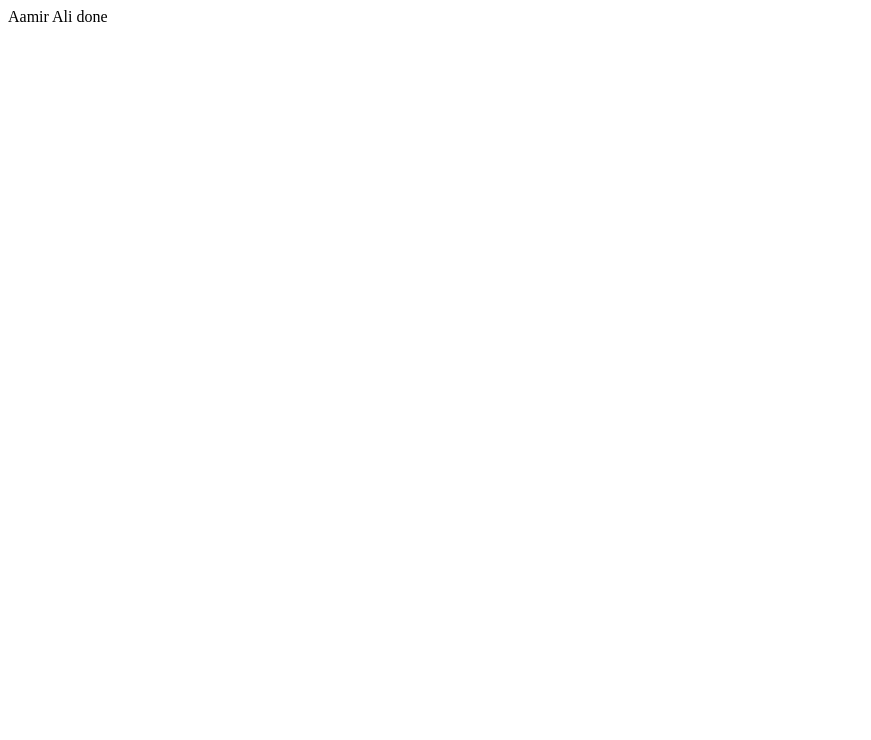
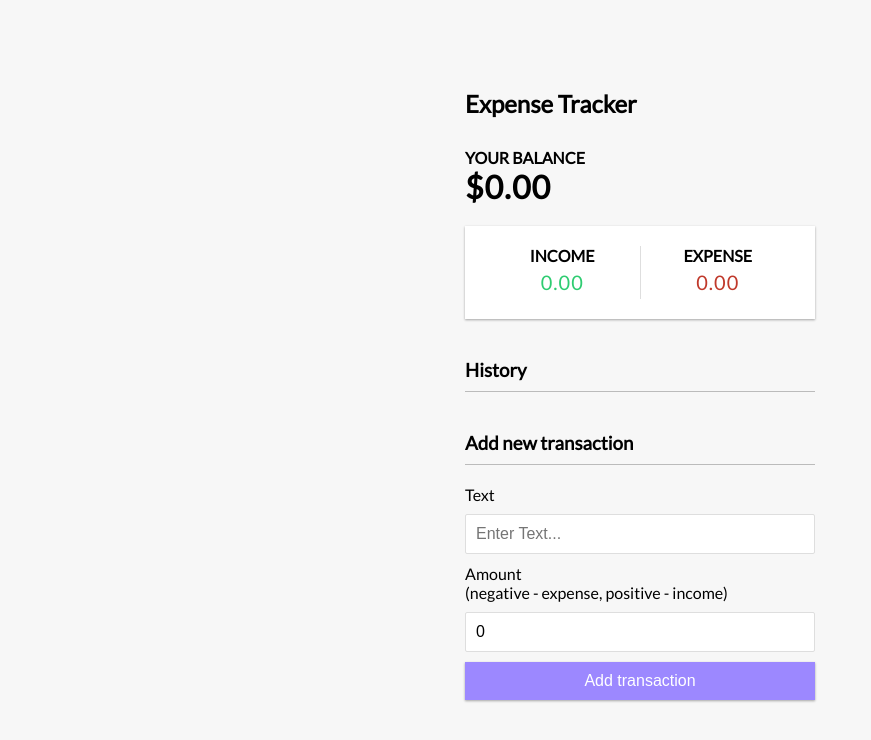
Before and after one commit to aamirali72/Bootcamp2020-Expensetrackerapp, a React (Create React App) app: page / in a window 1280 px wide. Shown: the top 740 px of the page, without its empty margins (0-871 px from the left). Built offline with nearby package versions, Linux system fonts and the light colour scheme.

Commit message:
updated filed from main folder

```diff
--- a/src/App.css
+++ b/src/App.css
@@ -0,0 +1,151 @@
+@import url('https://fonts.googleapis.com/css?family=Lato&display=swap');
+
+:root {
+    --box-shadow: 0 1px 3px rgba(0, 0, 0, 0.12), 0 1px 2px rgba(0, 0, 0, 0.24);
+}
+
+* {
+    box-sizing: border-box;
+}
+
+body {
+    background-color: #f7f7f7;
+    display: flex;
+    flex-direction: column;
+    align-items: center;
+    justify-content: center;
+    min-height: 100vh;
+    margin: 0;
+    font-family: 'Lato', sans-serif;
+}
+
+.container {
+    margin: 30px auto;
+    width: 350px;
+}
+
+h1 {
+    letter-spacing: 1px;
+    margin: 0;
+}
+
+h3 {
+    border-bottom: 1px solid #bbb;
+    padding-bottom: 10px;
+    margin: 40px 0 10px;
+}
+
+h4 {
+    margin: 0;
+    text-transform: uppercase;
+}
+
+.inc-exp-container {
+    background-color: #fff;
+    box-shadow: var(--box-shadow);
+    padding: 20px;
+    display: flex;
+    justify-content: space-between;
+    margin: 20px 0;
+}
+
+.inc-exp-container>div {
+    flex: 1;
+    text-align: center;
+}
+
+.inc-exp-container>div:first-of-type {
+    border-right: 1px solid #dedede;
+}
+
+.money {
+    font-size: 20px;
+    letter-spacing: 1px;
+    margin: 5px 0;
+}
+
+.money.plus {
+    color: #2ecc71;
+}
+
+.money.minus {
+    color: #c0392b;
+}
+
+label {
+    display: inline-block;
+    margin: 10px 0;
+}
+
+input[type='text'],
+input[type='number'] {
+    border: 1px solid #dedede;
+    border-radius: 2px;
+    display: block;
+    font-size: 16px;
+    padding: 10px;
+    width: 100%;
+}
+
+.btn {
+    cursor: pointer;
+    background-color: #9c88ff;
+    box-shadow: var(--box-shadow);
+    color: #fff;
+    border: 0;
+    display: block;
+    font-size: 16px;
+    margin: 10px 0 30px;
+    padding: 10px;
+    width: 100%;
+}
+
+.btn:focus,
+.delete-btn:focus {
+    outline: 0;
+}
+
+.list {
+    list-style-type: none;
+    padding: 0;
+    margin-bottom: 40px;
+}
+
+.list li {
+    background-color: #fff;
+    box-shadow: var(--box-shadow);
+    color: #333;
+    display: flex;
+    justify-content: space-between;
+    position: relative;
+    padding: 10px;
+    margin: 10px 0;
+}
+
+.list li.plus {
+    border-right: 5px solid #2ecc71;
+}
+
+.list li.minus {
+    border-right: 5px solid #c0392b;
+}
+
+.delete-btn {
+    cursor: pointer;
+    background-color: #e74c3c;
+    border: 0;
+    color: #fff;
+    font-size: 20px;
+    line-height: 20px;
+    padding: 2px 5px;
+    position: absolute;
+    top: 50%;
+    left: 0;
+    transform: translate(-100%, -50%);
+    opacity: 0;
+    transition: opacity 0.3s ease;
+}
+
+.list li:hover .delete-btn {
+    opacity: 1;
+}
--- a/src/App.js
+++ b/src/App.js
@@ -1,12 +1,28 @@
 import React from 'react';
+import { Header } from './components/Header';
+import { Balance } from './components/Balance';
+import { IncomeExpenses } from './components/IncomeExpenses';
+import { TransactionList } from './components/TransactionList';
+import { AddTransaction } from './components/AddTransaction';
+
+import { GlobalProider } from './context/GlobalState';
+
 import './App.css';
 
 function App() {
-  return <>Aamir Ali done
-  </>;
+	return (
+		<GlobalProider>
+			<Header />
+			<div className="container">
+				<Balance />
+				<IncomeExpenses />
+				<TransactionList />
+				<AddTransaction />
+			</div>
+		</GlobalProider>
+	);
 }
 
 export default App;
 
-
 // secret-test.surge.sh
--- /dev/null
+++ b/src/components/AddTransaction.js
@@ -0,0 +1,42 @@
+import React, { useState, useContext } from 'react'
+import { GlobalContext } from '../context/GlobalState'
+
+export const AddTransaction = () => {
+    const [text, setText] = useState('');
+    const [amount, setAmount] = useState(0);
+
+    const { addTransaction } = useContext(GlobalContext);
+
+    const onSubmit = e => {
+        e.preventDefault();
+
+        const newTreansaction = {
+            id: Math.floor(Math.random() * 100000000),
+            text,
+            amount: +amount
+        }
+
+        addTransaction(newTreansaction);
+    }
+
+    return (
+        <>
+            <h3>Add new transaction</h3>
+            <form onSubmit={onSubmit}>
+                <div className="from-control">
+                    <label htmlFor="text">Text</label>
+                    <input type="text" value={text} onChange={(e) => setText(e.target.value)}
+                        placeholder="Enter Text..." />
+                </div>
+                <div className="form-control">
+                    <label htmlFor="Amount">
+                        Amount<br />
+                    (negative - expense, positive - income)</label>
+                    <input type="number" value={amount} onChange={(e) => setAmount(e.target.value)}
+                        placeholder="Enter amount..." />
+                </div>
+                <button className="btn">Add transaction</button>
+            </form>
+        </>
+    )
+}
--- /dev/null
+++ b/src/components/Balance.js
@@ -0,0 +1,16 @@
+import React, {useContext} from 'react';
+import { GlobalContext } from '../context/GlobalState'
+
+export const Balance = () => {
+	const { transactions } = useContext(GlobalContext)
+
+	const amounts = transactions.map(transaction => transaction.amount);
+	const total = amounts.reduce((acc, item) => (acc += item), 0).toFixed(2);
+
+	return (
+		<>
+			<h4>Your Balance</h4>
+			<h1>${total}</h1>
+		</>
+	);
+};
--- /dev/null
+++ b/src/components/Header.js
@@ -0,0 +1,9 @@
+import React from 'react'
+
+export const Header = () => {
+    return (
+        <h2>
+            Expense Tracker
+        </h2>
+    )
+}
--- /dev/null
+++ b/src/components/IncomeExpenses.js
@@ -0,0 +1,25 @@
+import React, { useContext } from 'react';
+import { GlobalContext } from '../context/GlobalState';
+
+export const IncomeExpenses = () => {
+	const { transactions } = useContext(GlobalContext);
+
+	const amounts = transactions.map((transaction) => transaction.amount);
+
+	const income = amounts.filter((item) => item > 0).reduce((acc, item) => (acc += item), 0).toFixed(2);
+
+	const expense = (amounts.filter((item) => item < 0).reduce((acc, item) => (acc += item), 0) * -1).toFixed(2);
+
+	return (
+		<div className="inc-exp-container">
+			<div>
+				<h4>Income</h4>
+				<p className="money plus">{income}</p>
+			</div>
+			<div>
+				<h4>Expense</h4>
+				<p className="money minus">{expense}</p>
+			</div>
+		</div>
+	);
+};
--- /dev/null
+++ b/src/components/Transaction.js
@@ -0,0 +1,20 @@
+import React, { useContext } from 'react';
+import { GlobalContext } from '../context/GlobalState';
+
+export const Transaction = ({ transaction }) => {
+	const { deleteTransaction } = useContext(GlobalContext);
+
+	const sign = transaction.amount < 0 ? '-' : '+';
+
+	return (
+		<li className={transaction.amount < 0 ? 'minus' : 'plus'}>
+			{transaction.text}{' '}
+			<span>
+				{sign}${Math.abs(transaction.amount)}
+			</span>
+			<button onClick={() => deleteTransaction(transaction.id)} className="delete-btn">
+				x
+			</button>
+		</li>
+	);
+};
--- /dev/null
+++ b/src/components/TransactionList.js
@@ -0,0 +1,17 @@
+import React, { useContext } from 'react';
+import {Transaction} from './Transaction';
+
+import { GlobalContext } from '../context/GlobalState';
+
+export const TransactionList = () => {
+	const { transactions } = useContext(GlobalContext);
+
+	return (
+		<>
+			<h3>History</h3>
+			<ul className="list">
+				{transactions.map(transaction => (<Transaction key={transaction.id} transaction={transaction}/>))}
+			</ul>
+		</>
+	)
+}
--- /dev/null
+++ b/src/context/AppReducer.js
@@ -0,0 +1,16 @@
+export default (state, action) => {
+	switch (action.type) {
+		case 'DELETE_TRANSACTION':
+			return {
+				...state,
+				transactions: state.transactions.filter((transaction) => transaction.id !== action.payload)
+			};
+		case 'ADD_TRANSACTION':
+			return {
+				...state,
+				transactions: [ action.payload, ...state.transactions ]
+			};
+		default:
+			return state;
+	}
+};
--- /dev/null
+++ b/src/context/GlobalState.js
@@ -0,0 +1,36 @@
+import React, { createContext, useReducer } from 'react';
+import AppReducer from './AppReducer';
+
+// InitialState =
+
+const initialState = {
+	transactions: []
+};
+// Create context
+export const GlobalContext = createContext(initialState);
+
+// Provider component
+export const GlobalProider = ({ children }) => {
+	const [ state, dispatch ] = useReducer(AppReducer, initialState);
+
+	//Actions
+	function deleteTransaction(id) {
+		dispatch({
+			type: 'DELETE_TRANSACTION',
+			payload: id
+		});
+	}
+
+	function addTransaction(transaction) {
+		dispatch({
+			type: 'ADD_TRANSACTION',
+			payload: transaction
+		});
+	}
+
+	return (
+		<GlobalContext.Provider value={{ transactions: state.transactions, deleteTransaction, addTransaction }}>
+			{children}
+		</GlobalContext.Provider>
+	);
+};
```
